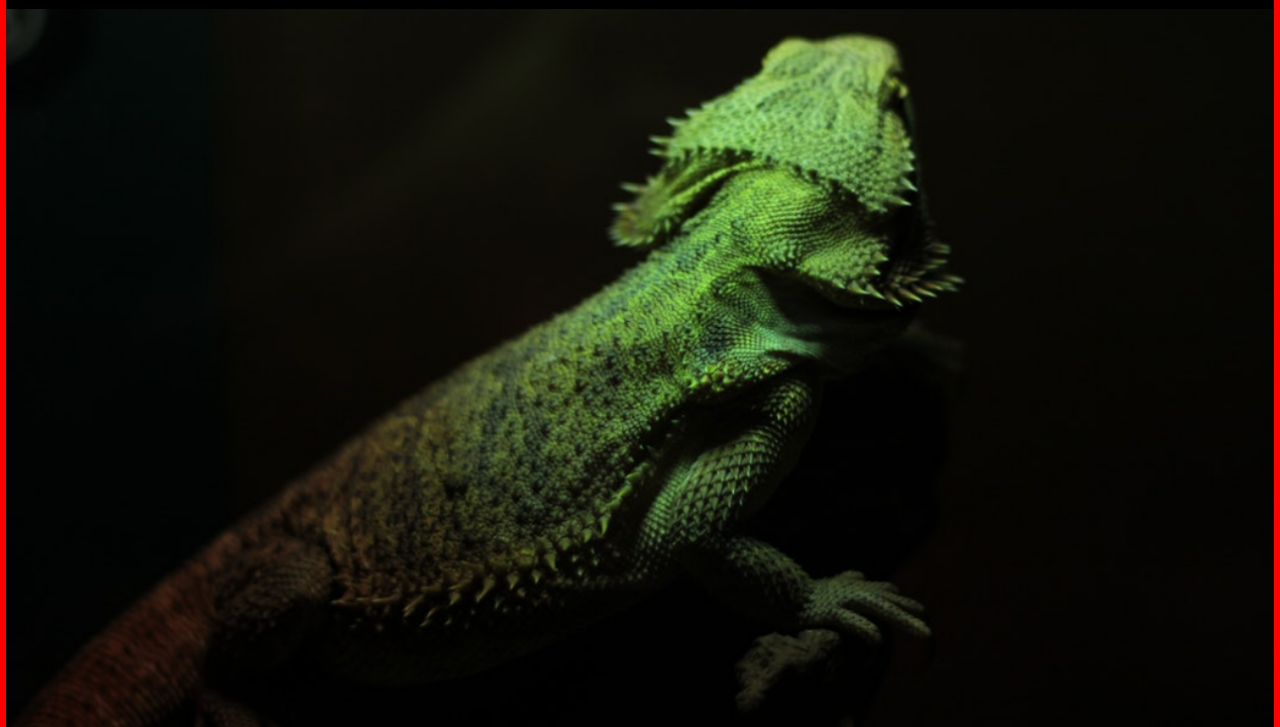
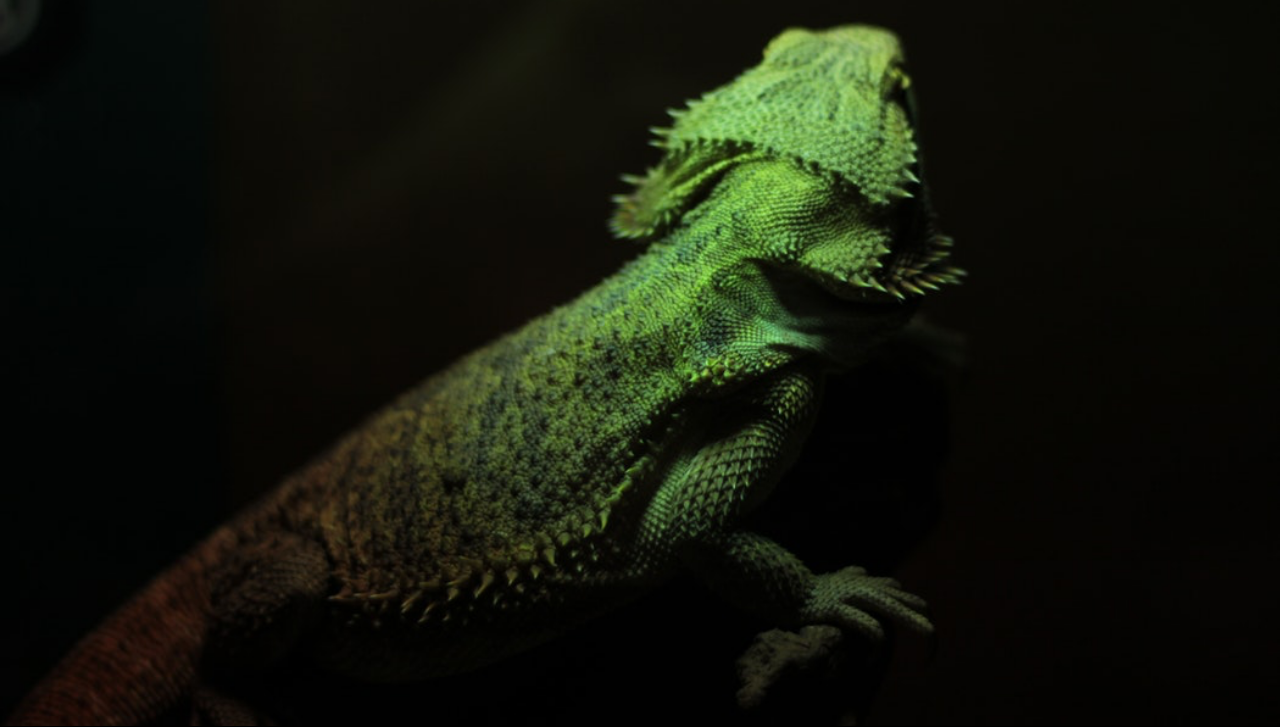
Before and after one commit to TaladropoliS/iguana, a plain HTML site: page index.html in a window 1280 px wide. Shown: the part 81-808 px from the top of the page. Drawn offline with Linux system fonts and the light colour scheme.

```diff
--- a/assets/css/style.css
+++ b/assets/css/style.css
@@ -1,6 +1,7 @@
-* {
-    border: red 2px solid;
-}
+/** {*/
+/*    border: red 2px solid;*/
+/*}*/
+
 body {
     background-color: #000000;
     font-family: 'Raleway', sans-serif;
```
